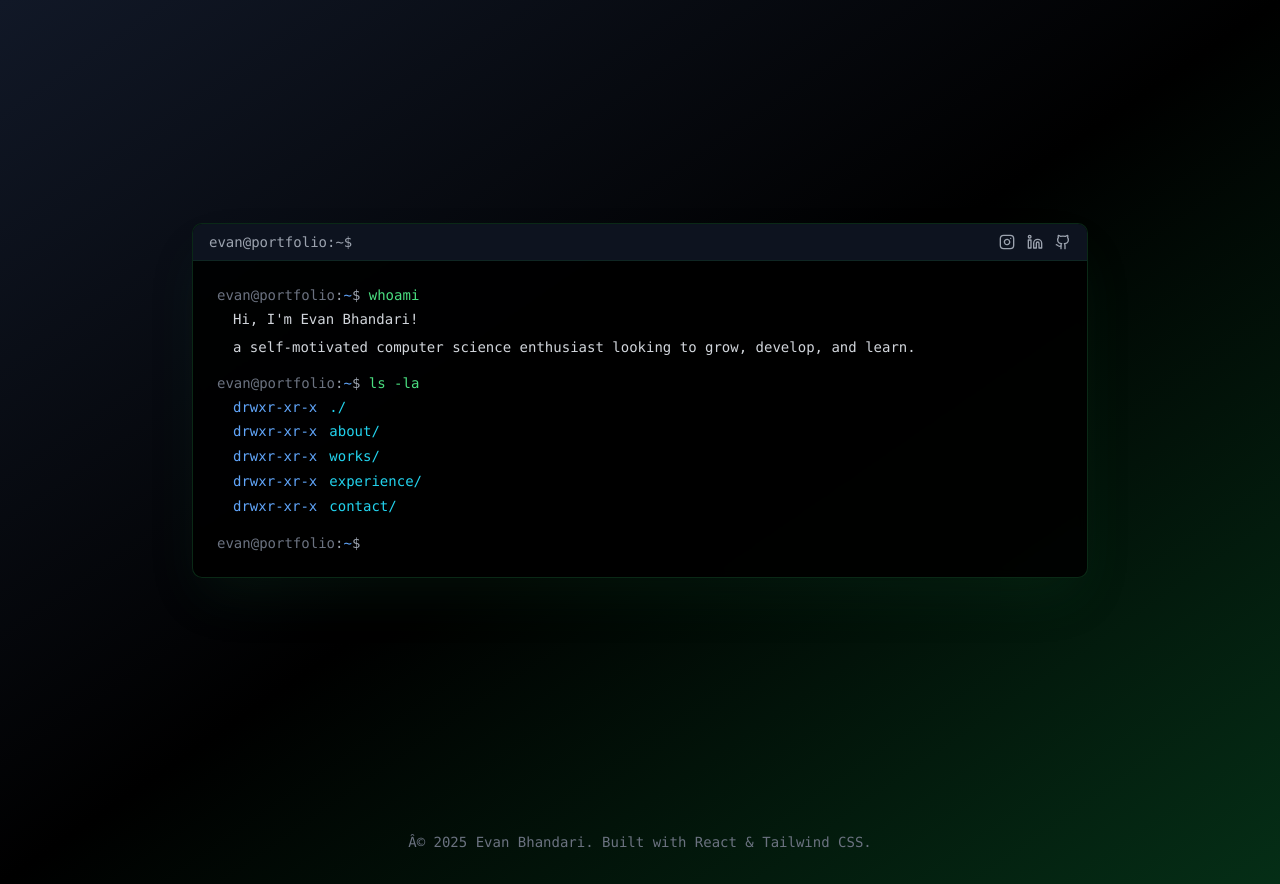
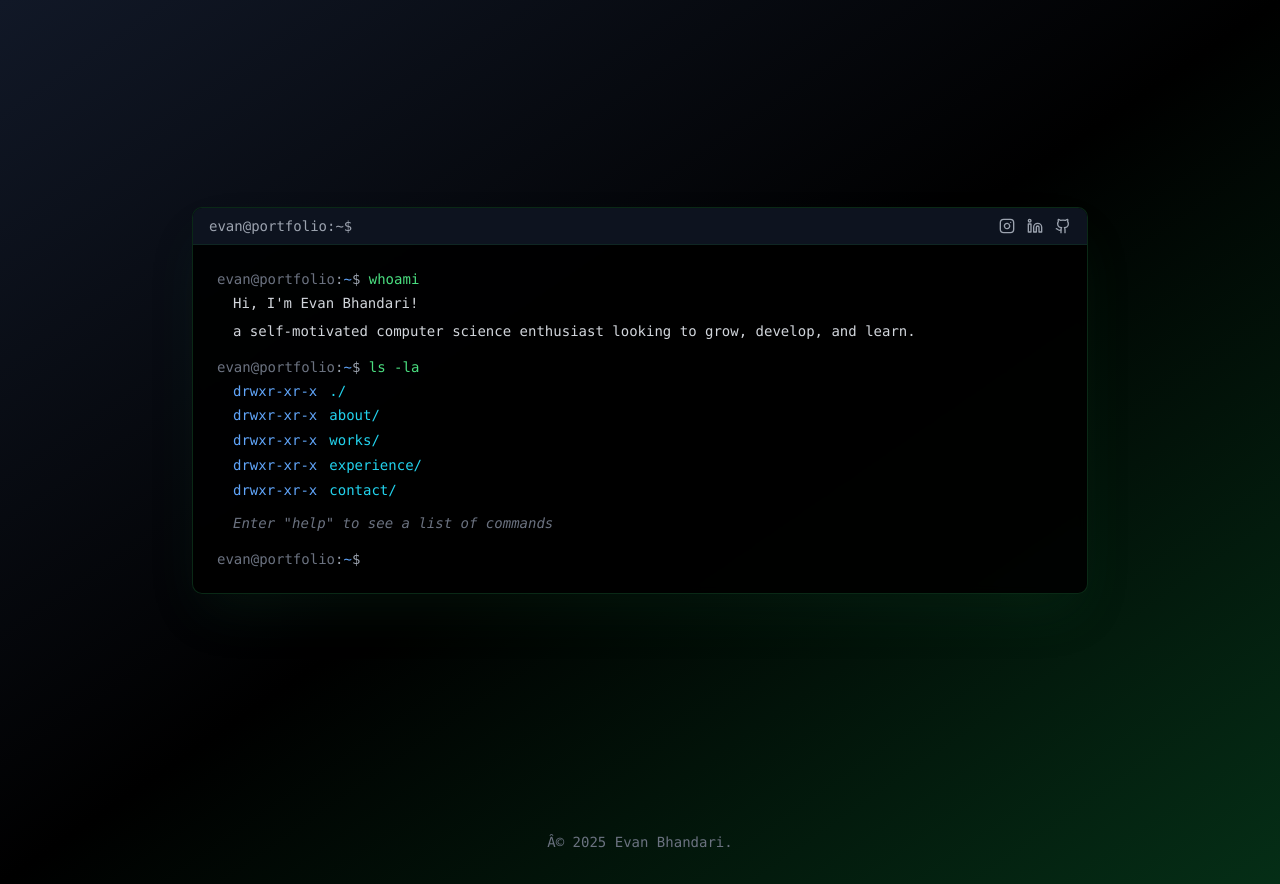
Before and after one commit to evanbh256/terminalportfolio, a React (Vite) app: page / in a window 1280 px wide. Built offline with nearby package versions, Linux system fonts and the light colour scheme.

Commit message:
minor changes

```diff
--- a/src/App.tsx
+++ b/src/App.tsx
@@ -72,9 +72,9 @@ export default function App() {
       {/* Footer */}
       <footer className="px-6 md:px-12 py-8">
         <div className="max-w-5xl mx-auto">
-          <p className="text-center text-gray-500 text-sm font-mono">
-            Â© 2025 Evan Bhandari. Built with React & Tailwind CSS.
-          </p>
+            <p className="text-center text-gray-500 text-sm font-mono">
+            Â© {new Date().getFullYear()} Evan Bhandari.
+            </p>
         </div>
       </footer>
     </div>
--- a/src/components/Hero.tsx
+++ b/src/components/Hero.tsx
@@ -71,6 +71,9 @@ export function Hero({ onNavigate }: HeroProps) {
                 contact/
               </button>
             </div>
+          </div>
+          <div className="mt-3 text-gray-500 text-sm italic">
+            Enter "help" to see a list of commands
           </div>
         </div>
       ),
```
